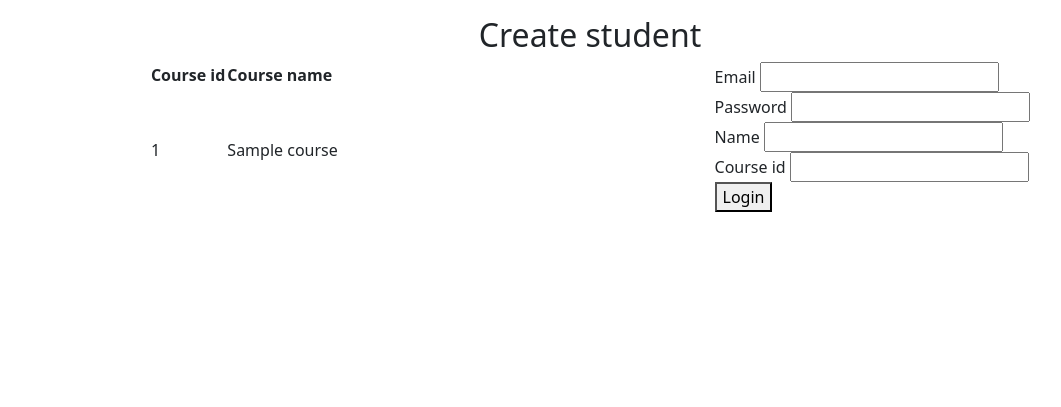
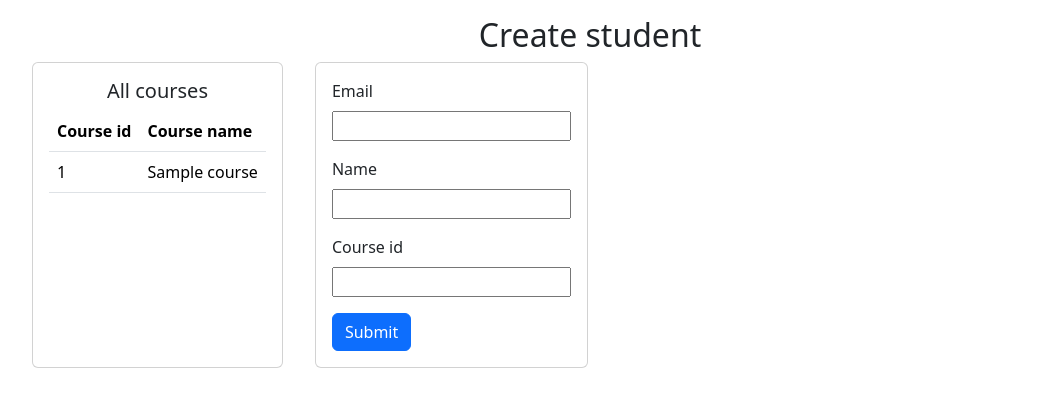
Before and after one commit to WillGrabham/Assignment, a Flask app: page /student/create in a window 1280 px wide. Shown: the part 56-463 px from the top of the page, without its empty margins (50-1111 px from the left). Run offline with Flask 3, Linux system fonts and the light colour scheme; a user stored in the database is signed in; tables that the repository leaves empty hold one stand-in row (values such as "Sample post"); some libraries are stand-ins or nearby versions.

Commit message:
Remove infra for user login

```diff
--- a/seed.py
+++ b/seed.py
@@ -29,13 +29,11 @@ with app.app_context():
     student = Student(
         student_name=student_name,
         student_email=student_name + "@email.com",
-        student_password=generate_password_hash('password').decode('utf-8'),
         join_date=datetime.now().date(),
         course_id=new_course.course_id)
     student_two = Student(
         student_name=student_name_two,
         student_email=student_name_two + "@email.com",
-        student_password=generate_password_hash('password').decode('utf-8'),
         join_date=datetime.now().date(),
         course_id=new_course.course_id)
     db.session.add(student)
--- a/website/forms.py
+++ b/website/forms.py
@@ -19,7 +19,6 @@ class TutorAddStudentGradeForm(FlaskForm):
 
 class TutorCreateStudentForm(FlaskForm):
     student_email = EmailField('Email', validators=[DataRequired(), Email()])
-    student_password = PasswordField('Password', validators=[DataRequired()])
     student_name = StringField('Name', validators=[DataRequired()])
     course_id = IntegerField('Course id', validators=[DataRequired()])
     submit = SubmitField('Create student')
--- a/website/models.py
+++ b/website/models.py
@@ -22,7 +22,6 @@ class Course(db.Model):
 class Student(db.Model, UserMixin):
     id = db.Column(db.Integer, primary_key=True)
     student_email = db.Column(db.String(80), unique=True, nullable=False)
-    student_password = db.Column(db.String(80), unique=False, nullable=False)
     student_name = db.Column(db.String(80), unique=False, nullable=False)
     join_date = db.Column(db.Date, unique=False, nullable=False)
     course_id = db.Column(db.Integer, db.ForeignKey('course.course_id'), unique=False, nullable=False)
--- a/website/routes.py
+++ b/website/routes.py
@@ -178,11 +178,10 @@ def create_student():
         form = TutorCreateStudentForm()
         if form.validate_on_submit():
             if (Student.query.filter_by(student_email=form.student_email.data).first() is None and
-                    Course.query.filter_by(course_id=form.course_id.data).first() is not None):
+                    Course.query.get(form.course_id.data) is not None):
                 db.session.add(
                     Student(
                         student_email=form.student_email.data,
-                        student_password=bcrypt.generate_password_hash(form.student_password.data),
                         student_name=form.student_name.data,
                         join_date=datetime.now().date(),
                         course_id=form.course_id.data,
--- a/website/templates/create_student.html
+++ b/website/templates/create_student.html
@@ -1,8 +1,11 @@
 {% extends "base.html" %}
 {% block content %}
+<div class="container">
     <h2 style="text-align: center">Create student</h2>
-<div style="display: flex; flex-flow: wrap row; justify-content: space-around">
-    <table>
+    <div style="display: flex; flex-flow: wrap row; column-gap: 2rem">
+        <div class="card" style="padding: 1rem">
+            <h5 style="text-align: center">All courses</h5>
+            <table class="table" style="max-width: 20rem">
                 <thead>
                 <tr>
                     <th>Course id</th>
@@ -16,39 +19,42 @@
                 </tr>
                 {% endfor %}
             </table>
+        </div>
+        <div class="card" style="padding: 1rem">
             <form method="POST" action="{{ url_for('main.create_student') }}">
                 {{ form.hidden_tag() }}
-        <div class="input-field">
+                <div class="mb-3">
+                    <div class="form-label">
                         {{ form.student_email.label }}
+                    </div>
                     {{ form.student_email(class="validate") }}
                     {% if form.student_email.errors %}
                     <span>{{ form.student_email.errors[0] }}</span>
                     {% endif %}
                 </div>
-        <div class="input-field">
-            {{ form.student_password.label }}
-            {{ form.student_password(class="validate") }}
-            {% if form.student_password.errors %}
-            <span>{{ form.student_password.errors[0] }}</span>
-            {% endif %}
+                <div class="mb-3">
+                    <div class="form-label">
+                        {{ form.student_name.label }}
                     </div>
-        <div class="input-field">
-            {{ form.student_name.label }}
                     {{ form.student_name(class="validate") }}
                     {% if form.student_name.errors %}
                     <span>{{ form.student_name.errors[0] }}</span>
                     {% endif %}
                 </div>
-        <div class="input-field">
+                <div class="mb-3">
+                    <div class="form-label">
                         {{ form.course_id.label }}
+                    </div>
                     {{ form.course_id(class="validate") }}
                     {% if form.course_id.errors %}
                     <span>{{ form.course_id.errors[0] }}</span>
                     {% endif %}
                 </div>
-        <div class="input-field">
-            <button type="submit">Login</button>
+                <div>
+                    <button class="btn btn-primary" type="submit">Submit</button>
                 </div>
             </form>
         </div>
+    </div>
+</div>
 {% endblock %}
```
Also changed, not shown: tests/__init__.py (added). Lines whose indentation alone changed are shown as unchanged.
